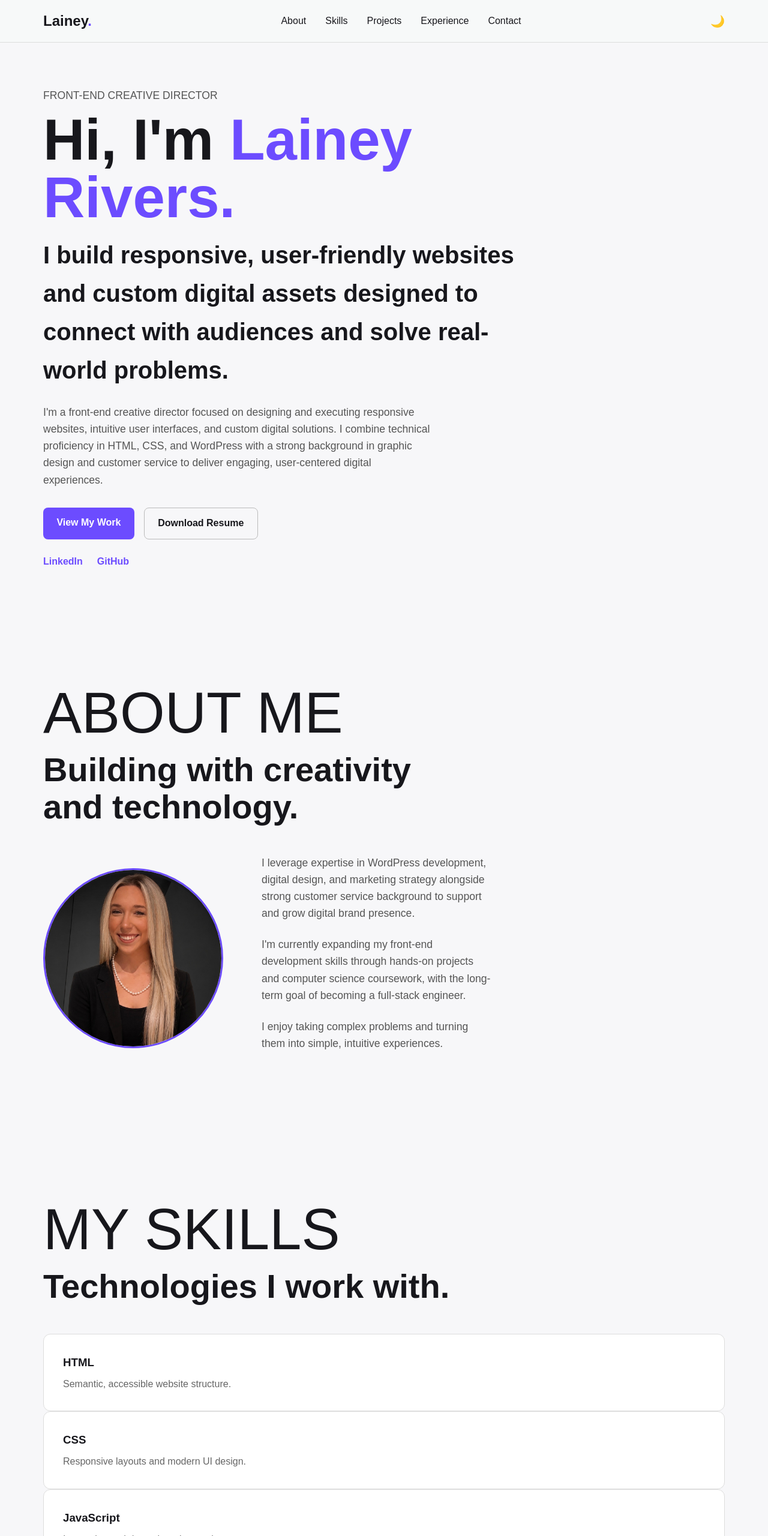
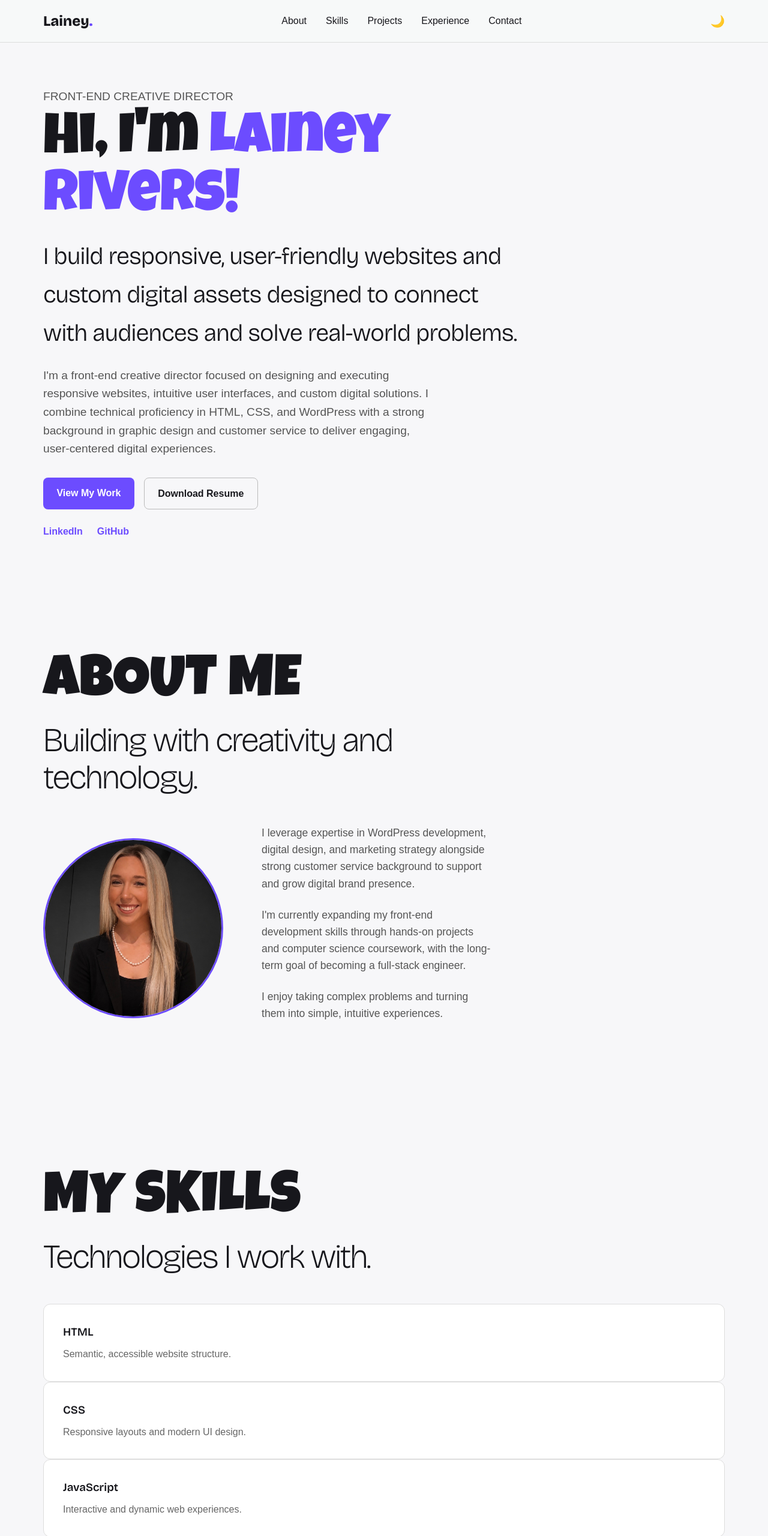
Before and after one commit to lainey-rivers/lainey-portfolio, a plain HTML site: page index.html in a window 1280 px wide. Shown: the top 2560 px of the page at 60% size. Drawn offline with nearby package versions, Linux system fonts and the light colour scheme; a web font is replaced by a local one.

Commit message:
Change fonts

```diff
--- a/index.html
+++ b/index.html
@@ -4,12 +4,16 @@
     <meta charset="UTF-8">
     <meta name="viewport" content="width=device-width, initial-scale=1.0">
 
-    <title>Lainey Rivers  |  Front-End Creative Director</title>
+    <title>Lainey Rivers | Front-End Creative Director</title>
 
     <meta
       name="description"
       content="Portfolio of Lainey Rivers, a front-end creative director with skills in responsive websites, WordPress, and digital experiences."
     >
+
+    <link rel="preconnect" href="https://fonts.googleapis.com">
+<link rel="preconnect" href="https://fonts.gstatic.com" crossorigin>
+<link href="https://fonts.googleapis.com/css2?family=Bricolage+Grotesque:opsz,wght@12..96,200..800&family=Luckiest+Guy&family=Montserrat:ital,wght@0,100..900;1,100..900&family=Sour+Gummy:ital,wght@0,100..900;1,100..900&display=swap" rel="stylesheet">
 
     <link rel="stylesheet" href="style.css">
 </head>
@@ -54,7 +58,7 @@
             </p>
 
             <h1>
-                Hi, I'm <span>Lainey Rivers.</span>
+                Hi, I'm <span>Lainey Rivers!</span>
             </h1>
 
             <h2>
@@ -99,7 +103,7 @@
     <section id="about" class="section">
 
         <div class="section-heading">
-            <p class="eyebrow">ABOUT ME</p>
+            <p class="eyebrow-about">ABOUT ME</p>
             <h2>Building with creativity and technology.</h2>
         </div>
 
@@ -133,7 +137,7 @@
     <section id="skills" class="section">
 
         <div class="section-heading">
-            <p class="eyebrow">MY SKILLS</p>
+            <p class="eyebrow-skills">MY SKILLS</p>
             <h2>Technologies I work with.</h2>
         </div>
 
@@ -213,7 +217,7 @@
 
         <div class="section-heading">
 
-            <p class="eyebrow">MY WORK</p>
+            <p class="eyebrow-work">MY WORK</p>
             <h2>Featured Projects</h2>
         </div>
 
@@ -350,7 +354,7 @@
     <section id="experience" class="section">
 
         <div class="section-heading">
-            <p class="eyebrow">EXPERIENCE</p>
+            <p class="eyebrow-experience">EXPERIENCE</p>
             <h2>My Professional Journey</h2>
         </div>
 
@@ -389,7 +393,7 @@
     <section id="contact" class="section contact">
         <div class="section-heading">
 
-                <p class="eyebrow">GET IN TOUCH</p>
+                <p class="eyebrow-contact">GET IN TOUCH</p>
 
                 <h2>
                     Let's build something great.
--- a/style.css
+++ b/style.css
@@ -9,10 +9,22 @@ html {
 }
 
 body {
-    font-family: Arial, Helvetica, sans-serif;
+    font-family: "Sour Gummy", sans-serif;
     line-height: 1.6;
     background: #f7f7f9;
     color: #17171c;
+}
+
+h1,
+h2,
+h3,
+.logo {
+    font-family: "Bricolage Grotesque", sans-serif;
+  font-optical-sizing: auto;
+  font-weight: 200;
+  font-style: normal;
+  font-variation-settings:
+    "wdth" 100;
 }
 
 a {
@@ -87,16 +99,56 @@ header {
     max-width: 800px;
 }
 
+
 .eyebrow {
     font-size: clamp(3rem, 8vw, 6rem);
     line-height: 1;
     margin-bottom: 1rem;
 }
 
-.hero h1 {
+.eyebrow-about {
+    font-family:"Luckiest Guy", sans-serif ;
     font-size: clamp(3rem, 8vw, 6rem);
     line-height: 1;
     margin-bottom: 1rem;
+}
+
+.eyebrow-skills {
+    font-family:"Luckiest Guy", sans-serif ;
+    font-size: clamp(3rem, 8vw, 6rem);
+    line-height: 1;
+    margin-bottom: 1rem;
+}
+
+.eyebrow-work {
+    font-family:"Luckiest Guy", sans-serif ;
+    font-size: clamp(3rem, 8vw, 6rem);
+    line-height: 1;
+    margin-bottom: 1rem;
+}
+
+.eyebrow-experience {
+    font-family:"Luckiest Guy", sans-serif ;
+    font-size: clamp(3rem, 8vw, 6rem);
+    line-height: 1;
+    margin-bottom: 1rem;
+}
+
+.eyebrow-contact {
+    font-family:"Luckiest Guy", sans-serif ;
+    font-size: clamp(3rem, 8vw, 6rem);
+    line-height: 1;
+    margin-bottom: 1rem;
+}
+
+.hero h1 {
+    font-family: "Luckiest Guy", sans-serif;
+    font-size: clamp(3rem, 8vw, 6rem);
+    font-weight: 200;
+    line-height: 1;
+    letter-spacing: -0.01em;
+    margin-bottom: 1rem;
+    margin-top: 1rem;
 }
 
 .hero h1 span {
@@ -109,8 +161,10 @@ header {
 }
 
 .hero p {
+    font-family: "Sour Gummy", sans-serif;
+    font-weight: 200;
     max-width: 650px;
-    font-size: 1.1rem;
+    font-size: 1.2rem;
     color: #555;
 }
 
@@ -200,6 +254,8 @@ header {
 }
 
 .skill-card h3 {
+    font-family: "Bricolage Grotesque", sans-serif;
+    font-weight: 600;
     margin-bottom: 0.5rem;
 }
 
@@ -518,3 +574,24 @@ footer {
         display: flex;
     }
 }
+
+.hero h2 {
+    font-family: "Bricolage Grotesque", sans-serif;
+    font-weight: 300;
+    font-style: normal;
+    letter-spacing: -0.02em;
+}
+
+.section-heading h2 {
+    font-family: "Bricolage Grotesque", sans-serif;
+    font-weight: 200;
+    letter-spacing: -0.04em;
+}
+
+.project-content h3 {
+    font-family: "Bricolage Grotesque", sans-serif;
+    font-weight: 700;
+    font-style: normal;
+    letter-spacing: -0.02em;
+    text-align: center;
+}
```
